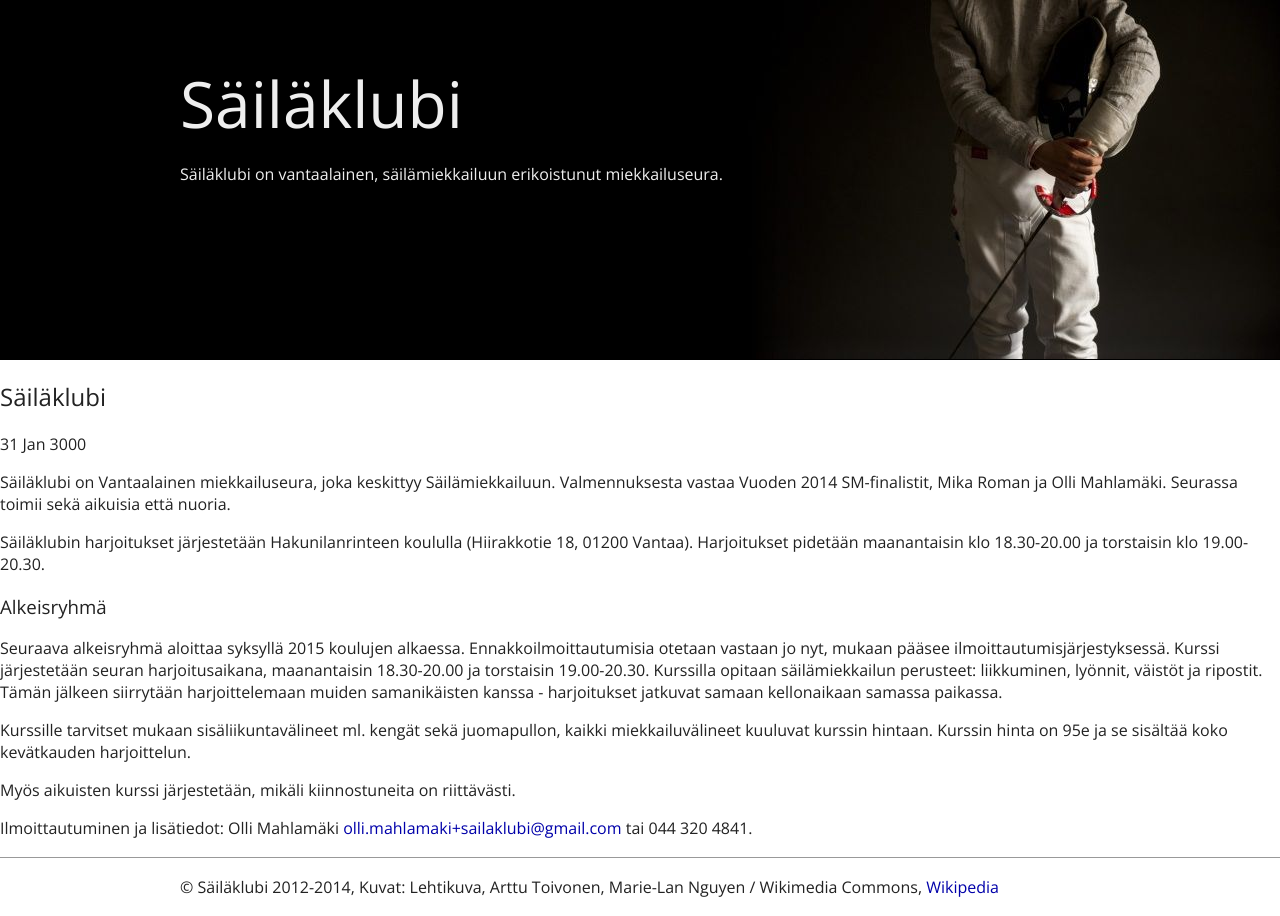
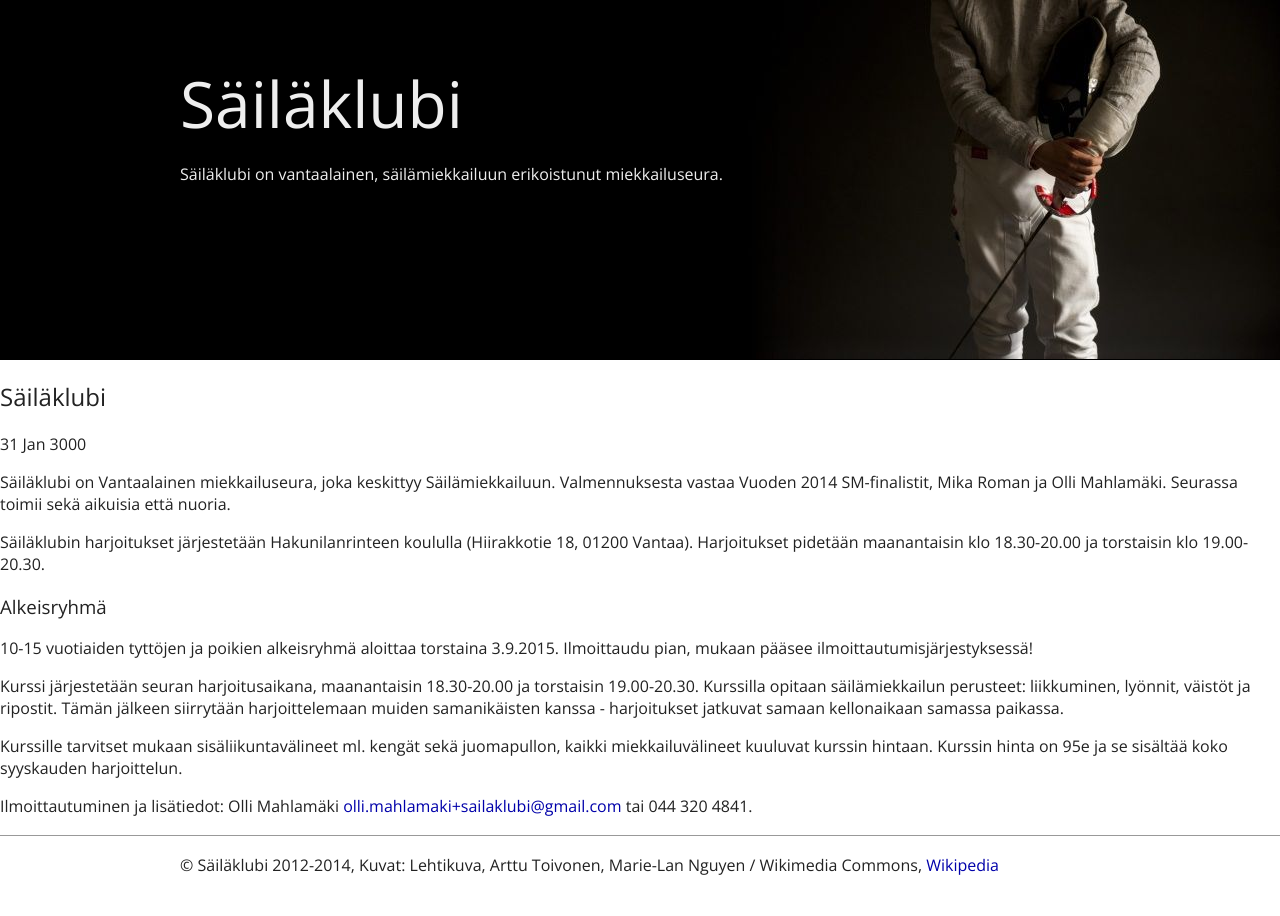
Before and after one commit to omahlama/sailaklubi.fi, a Jekyll site: the page built from _posts/3000-01-31-sailaklubi.md, in a window 1280 px wide. Built offline with Jekyll 4.4.1, drawn with Linux system fonts in a browser that asks for light colours; Markdown is read by kramdown in place of the engine named in the settings.

Commit message:
Alkeiskurssitiedot

```diff
--- a/_posts/3000-01-31-sailaklubi.md
+++ b/_posts/3000-01-31-sailaklubi.md
@@ -9,10 +9,10 @@
 
 ### Alkeisryhmä
 
-Seuraava alkeisryhmä aloittaa syksyllä 2015 koulujen alkaessa. Ennakkoilmoittautumisia otetaan vastaan jo nyt, mukaan pääsee ilmoittautumisjärjestyksessä. Kurssi järjestetään seuran harjoitusaikana, maanantaisin 18.30-20.00 ja torstaisin 19.00-20.30. Kurssilla opitaan säilämiekkailun perusteet: liikkuminen, lyönnit, väistöt ja ripostit. Tämän jälkeen siirrytään harjoittelemaan muiden samanikäisten kanssa - harjoitukset jatkuvat samaan kellonaikaan samassa paikassa.
+10-15 vuotiaiden tyttöjen ja poikien alkeisryhmä aloittaa torstaina 3.9.2015. Ilmoittaudu pian, mukaan pääsee ilmoittautumisjärjestyksessä!
 
-Kurssille tarvitset mukaan sisäliikuntavälineet ml. kengät sekä juomapullon, kaikki miekkailuvälineet kuuluvat kurssin hintaan. Kurssin hinta on 95e ja se sisältää koko kevätkauden harjoittelun.
+Kurssi järjestetään seuran harjoitusaikana, maanantaisin 18.30-20.00 ja torstaisin 19.00-20.30. Kurssilla opitaan säilämiekkailun perusteet: liikkuminen, lyönnit, väistöt ja ripostit. Tämän jälkeen siirrytään harjoittelemaan muiden samanikäisten kanssa - harjoitukset jatkuvat samaan kellonaikaan samassa paikassa.
 
-Myös aikuisten kurssi järjestetään, mikäli kiinnostuneita on riittävästi.
+Kurssille tarvitset mukaan sisäliikuntavälineet ml. kengät sekä juomapullon, kaikki miekkailuvälineet kuuluvat kurssin hintaan. Kurssin hinta on 95e ja se sisältää koko syyskauden harjoittelun.
 
 Ilmoittautuminen ja lisätiedot: Olli Mahlamäki [olli.mahlamaki+sailaklubi@gmail.com](mailto:olli.mahlamaki+sailaklubi@gmail.com) tai 044 320 4841.
```
Also changed, not shown: _posts/3000-01-29-valmentajat.md (+1 -1 lines).
